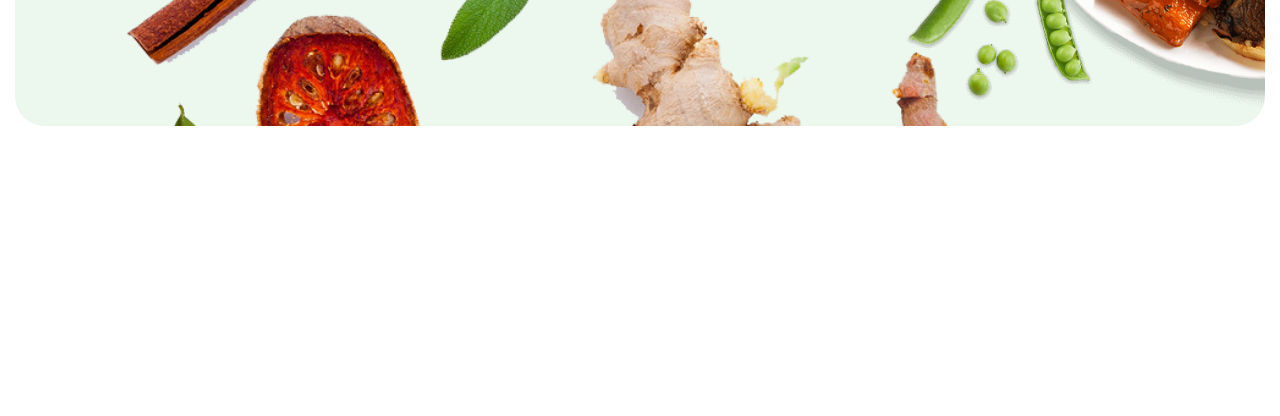
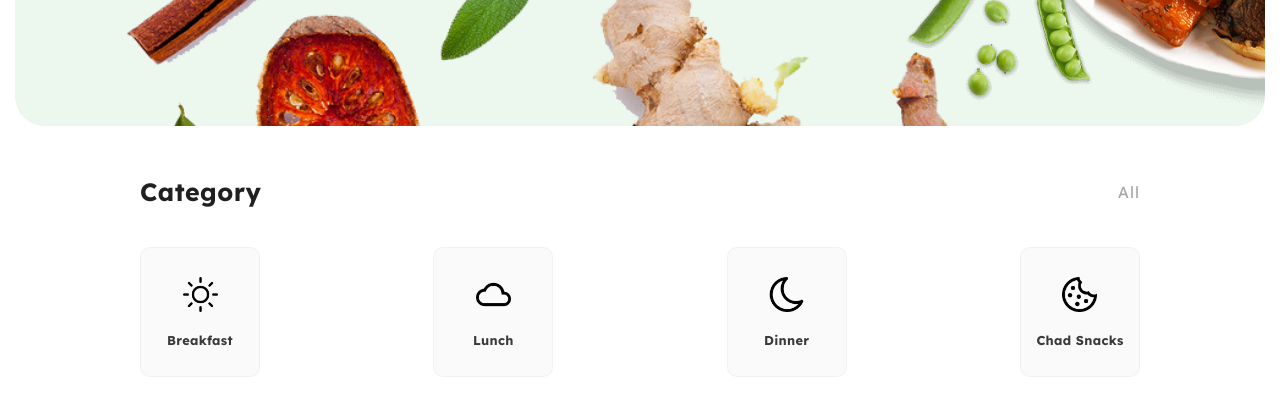
Before and after one commit to ivvva/odin-recipes, a plain HTML site: page index.html in a window 1280 px wide. Shown: the part 494-910 px from the top of the page. Before the commit the page ends 800 px from the top, so only its background shows below. Drawn offline with Linux system fonts and the light colour scheme; a web font is replaced by a local one.

Commit message:
finish categories

```diff
--- a/css/style.css
+++ b/css/style.css
@@ -15,7 +15,9 @@ body{
     padding: 0px;
     font-family: Lexend Deca;
 }
+
 /* navigation */
+
 .navigation{
     display: flex;
     justify-content: space-between;
@@ -190,3 +192,62 @@ body{
     background-color: #fc7f6b;
     transition: all ease 0.3s;
 }
+
+/* category */
+#category{
+    display: flex;
+    flex-direction: column;
+    max-width: 1000px;
+    margin: 50px auto;
+}
+.category-heading{
+    display: flex;
+    justify-content: space-between;
+    align-items: center;
+}
+.category-heading h2{
+    font-size: 1.56rem;
+    font-weight: 700;
+    color: #202020;
+    letter-spacing: 0.5px;
+}
+.category-heading span{
+    color: #a7a7a7;
+    font-weight: 400;
+    letter-spacing: 1px;
+}
+.category-container{
+    display: flex;
+    justify-content: space-between;
+    align-items: center;
+    margin-top: 40px;
+}
+.category-box{
+    display: flex;
+    flex-direction: column;
+    align-items: center;
+    justify-content: center;
+    background-color: #fafafa;
+    border-radius: 10px;
+    min-height: 130px;
+    width: 120px;
+    border: 1px solid rgba(0,0,0,0.03);
+}
+.category-box img{
+    height: 35px;
+    width: 50px;
+    object-fit: contain;
+    object-position: center;
+    transition: all ease 0.1s;
+}
+.category-box span{
+    color: #393939;
+    font-size: 0.8rem;
+    margin-top: 20px;
+    letter-spacing: 0.3px;
+    font-weight: 600;
+}
+.category-box:hover{
+    transform: scale(1.1);
+    transition: all ease 0.1s;
+}
--- a/index.html
+++ b/index.html
@@ -84,5 +84,44 @@
             </form>
         </div>
     </section>
+
+    <!-- search banner-end -->
+
+    <!-- category -->
+    <section id="category">
+        <!-- heading -->
+        <div class="category-heading">
+            <h2>Category</h2>
+            <span>All</span>
+        </div>
+
+        <!-- box-container -->
+        <div class="category-container">
+
+            <!-- box -->
+            <a href="#" class="category-box">
+                <img src="images/bf.png" alt="sun">
+                <span>Breakfast</span>
+            </a>
+
+            <a href="#" class="category-box">
+                <img src="images/lch.png" alt="tree">
+                <span>Lunch</span>
+            </a>
+
+            <a href="#" class="category-box">
+                <img src="images/dinner.png" alt="moon">
+                <span>Dinner</span>
+            </a>
+
+            <a href="#" class="category-box">
+                <img src="images/cookie.png" alt="cookie">
+                <span>Chad Snacks</span>
+            </a>
+        </div>
+
+
+    </section>
+
 </body>
 </html>
```
Also changed, not shown: images/bf.png (added), images/cookie.png (added), images/dinner.png (added), images/lch.png (added).
